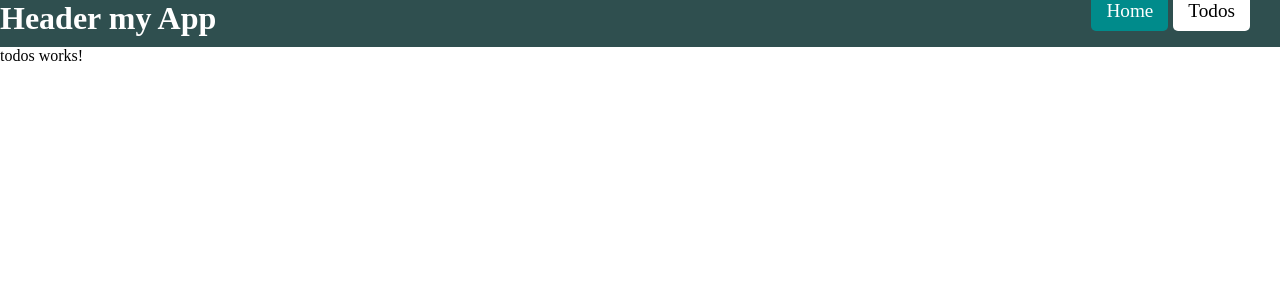
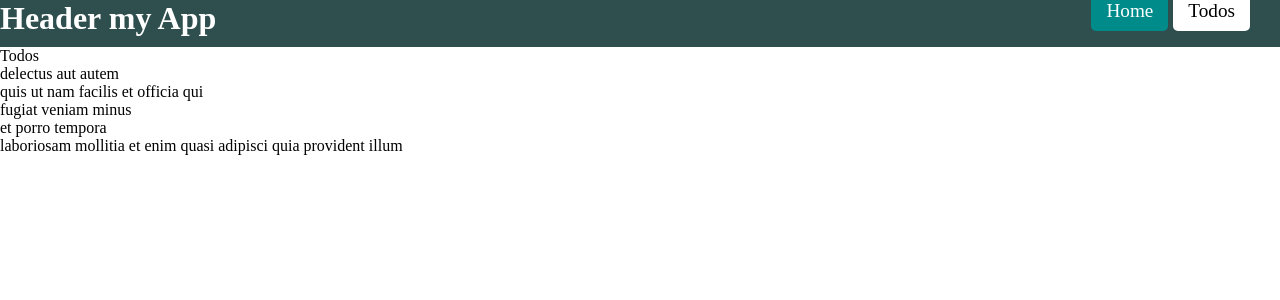
Before and after one commit to Oleg-ru/ng-cwa-y, an Angular app: page /todos in a window 1280 px wide. Shown: the top 300 px of the page. Built offline with nearby package versions, Linux system fonts and the light colour scheme.

Commit message:
Added TodoService

```diff
--- /dev/null
+++ b/src/app/model/todo.ts
@@ -0,0 +1,6 @@
+export interface Todo {
+  userId: number;
+  completed: boolean;
+  title: string;
+  id: number;
+}
--- /dev/null
+++ b/src/app/services/todos.ts
@@ -0,0 +1,40 @@
+import { Injectable } from '@angular/core';
+import { Todo } from '../model/todo';
+
+@Injectable({
+  providedIn: 'root',
+})
+export class TodosService {
+  todoItems: Array<Todo> = [
+    {
+      userId: 1,
+      id: 1,
+      title: 'delectus aut autem',
+      completed: false,
+    },
+    {
+      userId: 1,
+      id: 2,
+      title: 'quis ut nam facilis et officia qui',
+      completed: false,
+    },
+    {
+      userId: 1,
+      id: 3,
+      title: 'fugiat veniam minus',
+      completed: true,
+    },
+    {
+      userId: 2,
+      id: 4,
+      title: 'et porro tempora',
+      completed: true,
+    },
+    {
+      userId: 2,
+      id: 5,
+      title: 'laboriosam mollitia et enim quasi adipisci quia provident illum',
+      completed: false,
+    },
+  ];
+}
--- a/src/app/todos/todos.html
+++ b/src/app/todos/todos.html
@@ -1 +1,6 @@
-<p>todos works!</p>
+<p>Todos</p>
+<div>
+  @for (todo of todoItems(); track todo.id) {
+    <div>{{todo.title}}</div>
+  }
+</div>
--- a/src/app/todos/todos.ts
+++ b/src/app/todos/todos.ts
@@ -1,4 +1,6 @@
-import { Component } from '@angular/core';
+import { Component, inject, signal } from '@angular/core';
+import { TodosService } from '../services/todos';
+import { Todo } from '../model/todo';
 
 @Component({
   selector: 'app-todos',
@@ -6,4 +8,12 @@ import { Component } from '@angular/core';
   templateUrl: './todos.html',
   styleUrl: './todos.scss',
 })
-export class Todos {}
+export class Todos {
+  private todoService = inject(TodosService);
+  protected todoItems = signal<Array<Todo>>([]);
+
+  ngOnInit() {
+    console.log(this.todoService.todoItems);
+    this.todoItems.set(this.todoService.todoItems);
+  }
+}
```
Also changed, not shown: 1 other file (tests, documents, lock files or other folders).
